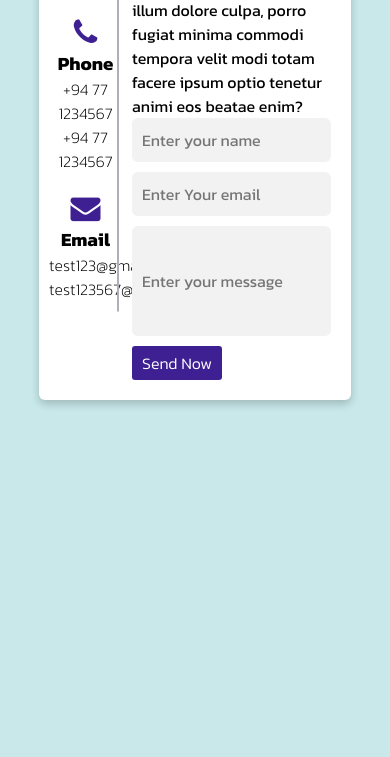
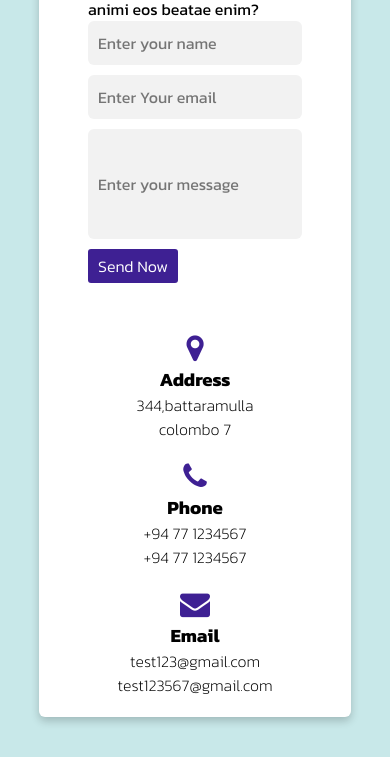
Before and after one commit to AchinthaThennakoon/CSS-mini-projects, a plain HTML site: page responsive-contact-us_form/index.html in a window 390 px wide. Shown: the part 317-1074 px from the top of the page. Before the commit the page ends 844 px from the top, so only its background shows below. Drawn offline with Linux system fonts and the light colour scheme.

Commit message:
add responsiveness to page

```diff
--- a/responsive-contact-us_form/style.css
+++ b/responsive-contact-us_form/style.css
@@ -32,6 +32,8 @@ body {
     width: 25%;
     text-align: center;
     justify-content: center;
+    display: flex;
+    flex-direction: column;
 }
 
 .contact-details .details-container {
@@ -80,7 +82,7 @@ body {
     font-size: 16px;
 }
 
-.contact-us button:hover{
+.contact-us button:hover {
     cursor: pointer;
 }
 
@@ -96,3 +98,47 @@ body {
 #message {
     min-height: 110px;
 }
+
+
+@media(max-width:950px) {
+    .container {
+        width: 90%;
+        padding: 0;
+    }
+}
+
+@media(max-width:820px) {
+    .container {
+        margin: 40px 0;
+        height: 100%;
+        flex-direction: column-reverse;
+    }
+
+    .contact-details::after {
+        display: none
+    }
+
+    .container .contact-details {
+        flex-direction: row;
+        margin-top: 40px;
+        width: max-content;
+    }
+
+    .details-container {
+        margin: 0 10px;
+    }
+}
+
+
+@media(max-width:700px) {
+    .container {
+        min-width: 300px;
+        overflow-x: auto;
+    }
+
+    .container .contact-details {
+        flex-direction: column;
+        margin-top: 40px;
+        width: max-content;
+    }
+}
```
